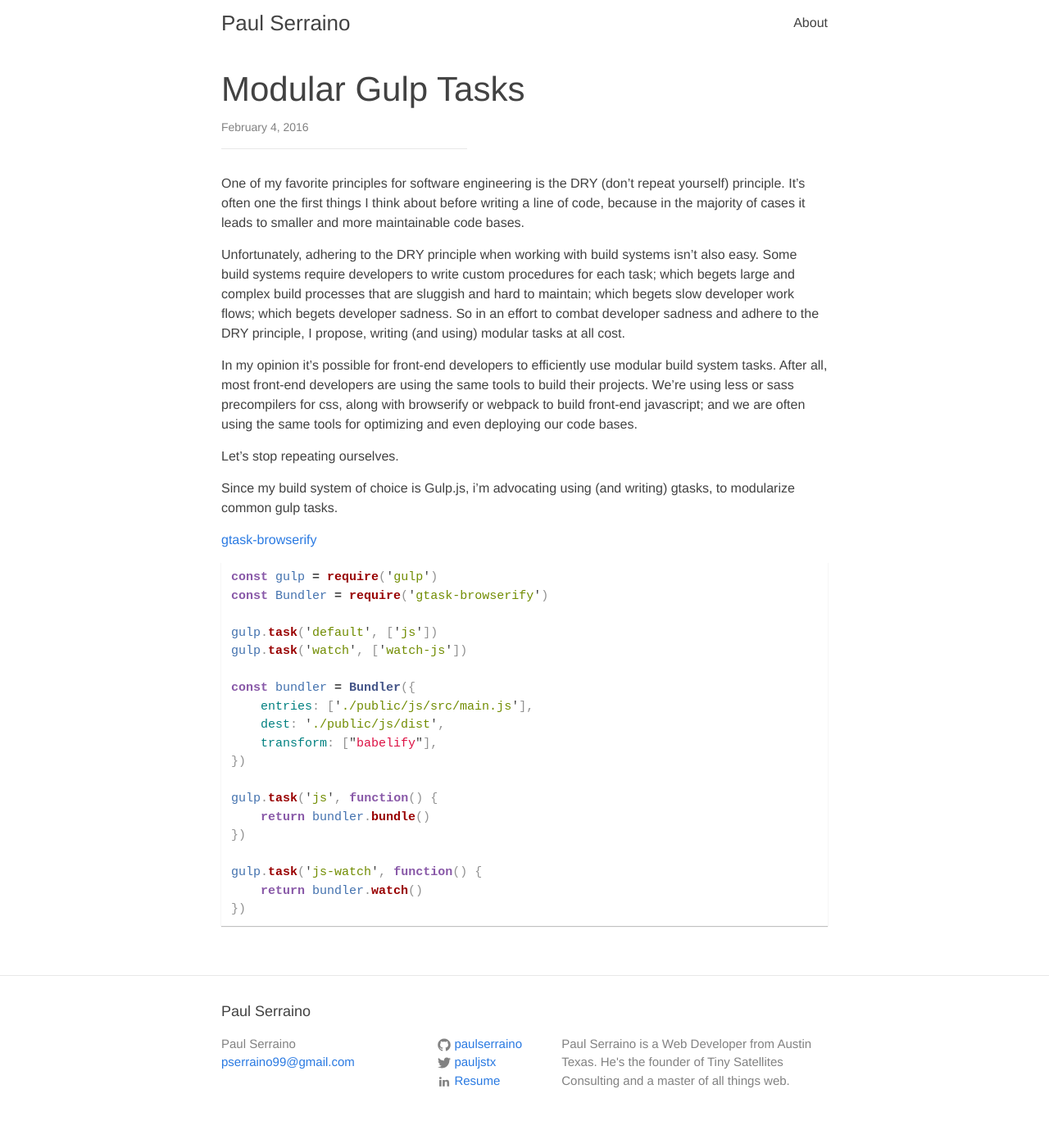
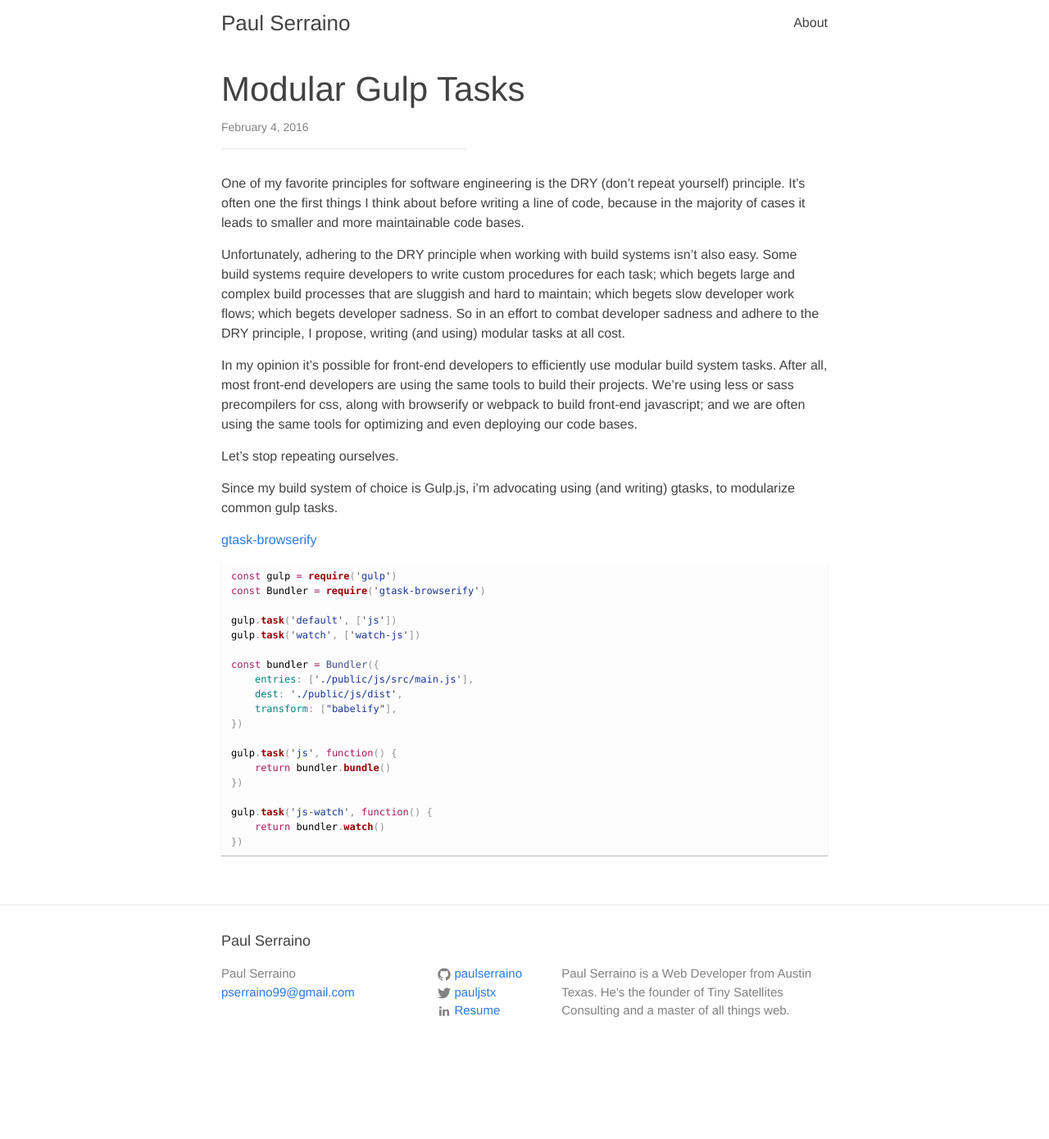
Before and after one commit to paulserraino/paulserraino.com, a Jekyll site: the page built from _posts/2016-02-03-modular-gulp-tasks.markdown, in a window 1280 px wide. Shown: the whole page at 82% size. Built offline with Jekyll 4.4.1, drawn with Linux system fonts in a browser that asks for light colours; nearby versions of some CDN libraries; after the commit the page ends 1305 px from its top, so only the background shows below that.

Commit message:
syntax highlighting

```diff
--- a/assets/styles/_base.scss
+++ b/assets/styles/_base.scss
@@ -128,9 +128,10 @@ blockquote {
  */
 pre,
 code {
-    font-size: 15px;
+    font-family: Consolas, "Liberation Mono", Menlo, Courier, monospace;
+    font-size: 12px;
     border-radius: 3px;
-    background-color: #fff;
+    background-color: #FDFDFD;
 }
 
 code {
--- a/assets/styles/_syntax-highlighting.scss
+++ b/assets/styles/_syntax-highlighting.scss
@@ -8,8 +8,8 @@
 
     .c     { color: #998; font-style: italic } // Comment
     .err   { color: #a61717; background-color: #e3d2d2 } // Error
-    .k     { color: #8959A8; font-weight: bold } // Keyword
-    .o     { font-weight: bold } // Operator
+    .k     { color: #a71d5d; } // Keyword
+    .o     { color: #a71d5d; } // Operator
     .cm    { color: #929292; font-style: italic } // Comment.Multiline
     .cp    { color: #999; font-weight: bold } // Comment.Preproc
     .c1    { color: #929292; font-style: italic } // Comment.Single
@@ -26,21 +26,21 @@
     .gs    { font-weight: bold } // Generic.Strong
     .gu    { color: #aaa } // Generic.Subheading
     .gt    { color: #a00 } // Generic.Traceback
-    .kc    { color: #8959A8; font-weight: bold } // Keyword.Constant
-    .kd    { color: #8959A8; font-weight: bold } // Keyword.Declaration
+    .kc    { color: #8959A8; } // Keyword.Constant
+    .kd    { color: #a71d5d; } // Keyword.Declaration
     .kp    { font-weight: bold } // Keyword.Pseudo
-    .kr    { font-weight: bold; color: #8959A8; } // Keyword.Reserved
-    .kt    { color: #458; font-weight: bold } // Keyword.Type
+    .kr    { color: #a71d5d; } // Keyword.Reserved
+    .kt    { color: #458; } // Keyword.Type
     .m     { color: #099 } // Literal.Number
-    .s     { color: #d14 } // Literal.String
+    .s     { color: #183691 } // Literal.String
     .na    { color: #008080 } // Name.Attribute
     .nb    { color: #0086B3 } // Name.Builtin
-    .nc    { color: #458; font-weight: bold } // Name.Class
+    .nc    { color: #458; } // Name.Class
     .no    { color: #008080 } // Name.Constant
     .ni    { color: #800080 } // Name.Entity
     .ne    { color: #900; font-weight: bold } // Name.Exception
     .nf    { color: #900; font-weight: bold } // Name.Function
-    .nx    { color: #4271AE; } // Name.Function
+    .nx    { color: #000000; } // Name.Function
     .nn    { color: #555 } // Name.Namespace
     .nt    { color: #000080 } // Name.Tag
     .nv    { color: #008080 } // Name.Variable
@@ -48,18 +48,18 @@
     .w     { color: #bbb } // Text.Whitespace
     .mf    { color: #099 } // Literal.Number.Float
     .mh    { color: #099 } // Literal.Number.Hex
-    .mi    { color: #F5871F } // Literal.Number.Integer
+    .mi    { color: #0086b3 } // Literal.Number.Integer
     .mo    { color: #099 } // Literal.Number.Oct
     .sb    { color: #d14 } // Literal.String.Backtick
     .sc    { color: #d14 } // Literal.String.Char
     .sd    { color: #d14 } // Literal.String.Doc
-    .s2    { color: #d14 } // Literal.String.Double
+    .s2    { color: #183691 } // Literal.String.Double
     .se    { color: #d14 } // Literal.String.Escape
     .sh    { color: #d14 } // Literal.String.Heredoc
     .si    { color: #d14 } // Literal.String.Interpol
     .sx    { color: #d14 } // Literal.String.Other
     .sr    { color: #009926 } // Literal.String.Regex
-    .s1    { color: #718C00 } // Literal.String.Single
+    .s1    { color: #183691 } // Literal.String.Single
     .ss    { color: #990073 } // Literal.String.Symbol
     .bp    { color: #999 } // Name.Builtin.Pseudo
     .vc    { color: #008080 } // Name.Variable.Class
```
